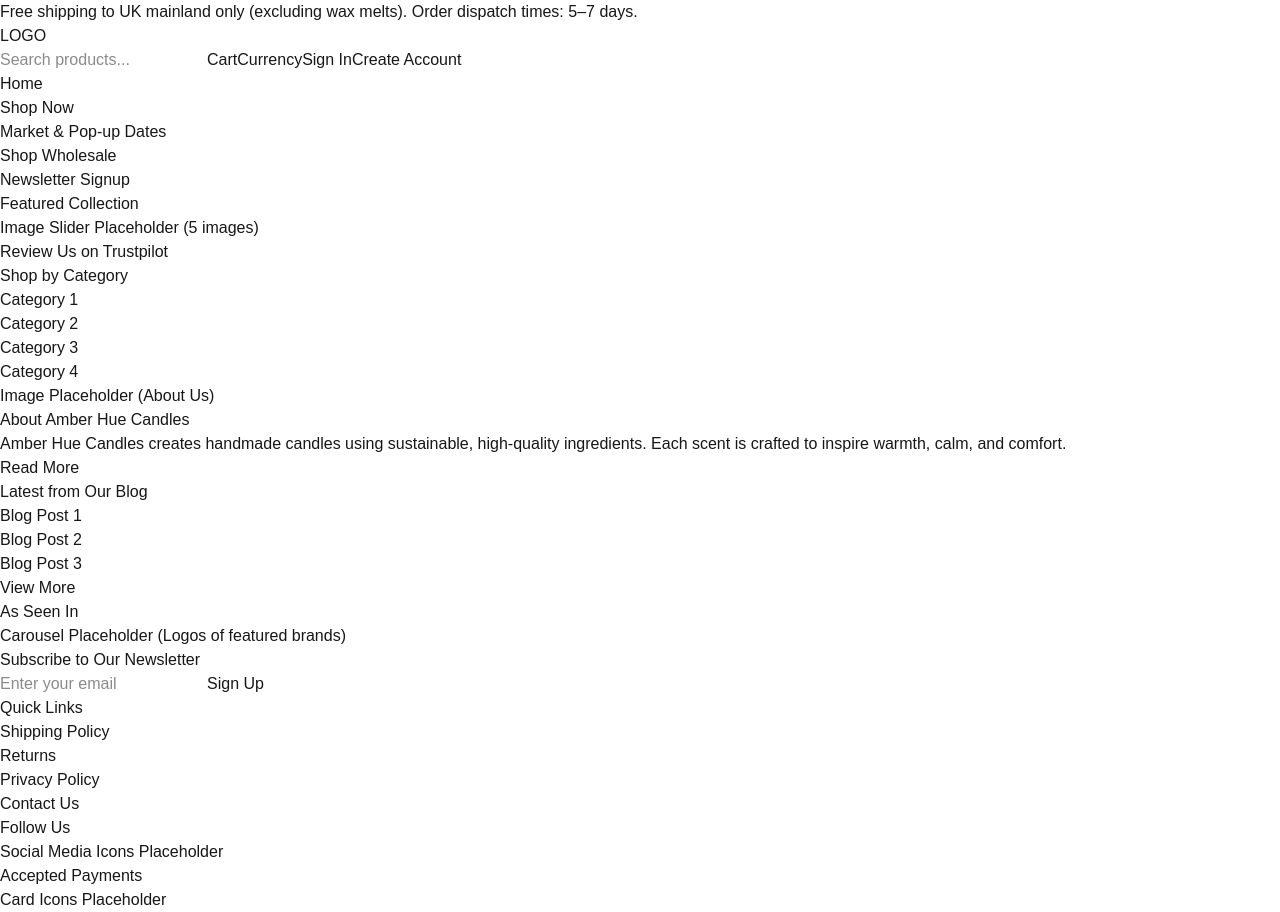
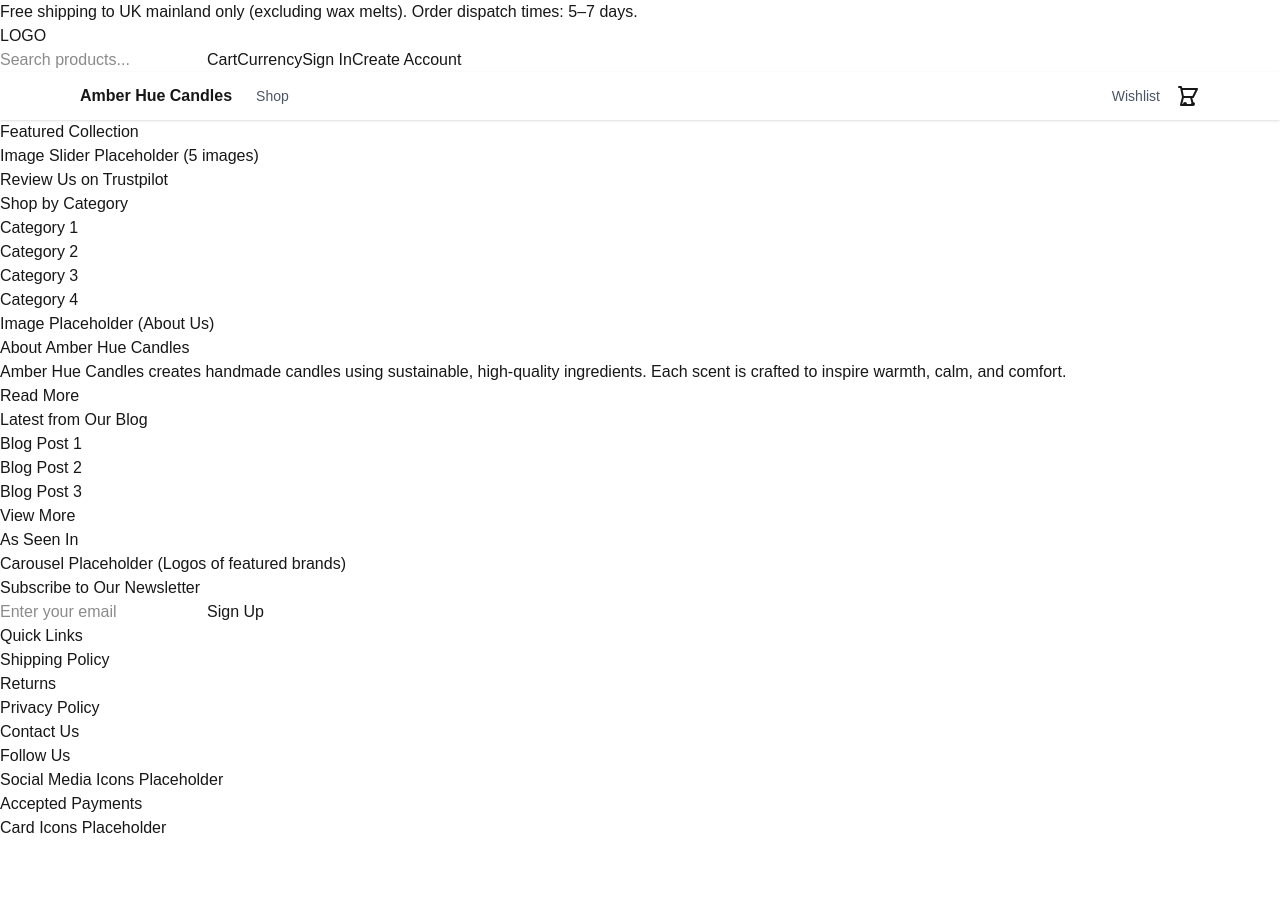
Before and after one commit to LeanneCodes/amber-hue-candles, a Next.js app: page / in a window 1280 px wide. After the commit the page ends 840 px from the top, so only its background shows below. Built offline with nearby package versions, Linux system fonts and the light colour scheme.

Commit message:
checkout setup page

```diff
--- a/app/checkout/page.js
+++ b/app/checkout/page.js
@@ -1,11 +1,123 @@
-import React from 'react'
+"use client";
 
-const page = () => {
+import { useEffect, useState } from "react";
+
+export default function CheckoutPage() {
+  const [cart, setCart] = useState([]);
+
+  // Load cart from localStorage
+  useEffect(() => {
+    const savedCart = JSON.parse(localStorage.getItem("cart")) || [];
+    // Ensure all prices are numbers (not strings)
+    const validatedCart = savedCart.map(item => ({
+      ...item,
+      price: Number(item.price) || 0,
+      quantity: Number(item.quantity) || 1,
+    }));
+    setCart(validatedCart);
+  }, []);
+
+  // Save updated cart
+  const updateCart = (newCart) => {
+    setCart(newCart);
+    localStorage.setItem("cart", JSON.stringify(newCart));
+  };
+
+  // Remove item
+  const handleRemove = (id) => {
+    const updated = cart.filter(item => item.id !== id);
+    updateCart(updated);
+  };
+
+  // Update quantity
+  const handleQuantityChange = (id, newQty) => {
+    const updated = cart.map(item =>
+      item.id === id
+        ? { ...item, quantity: Math.max(1, Number(newQty)) }
+        : item
+    );
+    updateCart(updated);
+  };
+
+  // Calculate totals
+  const subtotal = cart.reduce((sum, item) => sum + item.price * item.quantity, 0);
+  const vat = subtotal * 0.2;
+  const shipping = subtotal === 0 ? 0 : subtotal < 50 ? 3 : 0;
+  const total = subtotal + vat + shipping;
+
   return (
-    <div>
-      checkout page
+    <div className="max-w-4xl mx-auto p-6 space-y-8">
+      <h1 className="text-2xl font-semibold mb-4">Checkout</h1>
+
+      {cart.length === 0 ? (
+        <p>Your cart is empty.</p>
+      ) : (
+        <>
+          {/* Cart Items */}
+          <div className="space-y-6">
+            {cart.map(item => (
+              <div
+                key={item.id}
+                className="flex items-center justify-between border-b pb-4"
+              >
+                <div className="flex items-center space-x-4">
+                  <img
+                    src={item.images?.[0]}
+                    alt={item.name}
+                    className="w-20 h-20 object-cover rounded-md"
+                  />
+                  <div>
+                    <h2 className="font-semibold">{item.name}</h2>
+                    <p className="text-sm text-gray-500">£{item.price.toFixed(2)} each</p>
+                    <div className="flex items-center mt-2">
+                      <label className="text-sm mr-2">Qty:</label>
+                      <input
+                        type="number"
+                        min="1"
+                        value={item.quantity}
+                        onChange={(e) => handleQuantityChange(item.id, e.target.value)}
+                        className="w-16 border rounded px-2 py-1 text-center"
+                      />
+                    </div>
+                  </div>
+                </div>
+                <div className="flex items-center space-x-6">
+                  <p className="font-medium">
+                    £{(item.price * item.quantity).toFixed(2)}
+                  </p>
+                  <button
+                    onClick={() => handleRemove(item.id)}
+                    className="text-red-600 hover:underline text-sm"
+                  >
+                    Remove
+                  </button>
+                </div>
+              </div>
+            ))}
+          </div>
+
+          {/* Totals */}
+          <div className="border-t pt-6 space-y-2 text-right">
+            <p>
+              <span className="font-medium">Subtotal:</span> £{subtotal.toFixed(2)}
+            </p>
+            <p>
+              <span className="font-medium">VAT (20%):</span> £{vat.toFixed(2)}
+            </p>
+            <p>
+              <span className="font-medium">Shipping:</span>{" "}
+              {shipping === 0 ? "Free" : `£${shipping.toFixed(2)}`}
+            </p>
+            <p className="text-xl font-semibold pt-2 border-t mt-2">
+              Total: £{total.toFixed(2)}
+            </p>
+          </div>
+
+          <button className="bg-black text-white px-8 py-3 rounded-md hover:bg-gray-800 transition-all duration-200 w-full sm:w-auto">
+            Proceed to Payment
+          </button>
+        </>
+      )}
     </div>
-  )
+  );
 }
-
-export default page
--- a/app/layout.js
+++ b/app/layout.js
@@ -1,4 +1,6 @@
 import './globals.css';
+import { CartProvider } from "@/components/CartContext";
+import { Toaster } from "react-hot-toast";
 import HeaderBanner from '@/components/HeaderBanner';
 import Navbar from '@/components/Navbar';
 import Footer from '@/components/Footer';
@@ -12,16 +14,19 @@
   return (
     <html lang="en">
       <body className="flex flex-col min-h-screen">
+        <CartProvider>
           <header>
             <HeaderBanner />
             <Navbar />
           </header>
           <main className="grow">
             {children}
+            <Toaster position="top-right" />
           </main>
           <footer className="mt-auto">
             <Footer />
           </footer>
+        </CartProvider>
       </body>
     </html>
   );
--- /dev/null
+++ b/components/CartContext.jsx
@@ -0,0 +1,63 @@
+// components/CartContext.jsx
+"use client";
+
+import React, { createContext, useContext, useEffect, useState } from "react";
+
+const CartContext = createContext();
+
+export const CartProvider = ({ children }) => {
+  const [cart, setCart] = useState([]); // { id, name, price, images, quantity }
+  const [toast, setToast] = useState({ show: false, item: null });
+
+  // load from localStorage
+  useEffect(() => {
+    try {
+      const raw = localStorage.getItem("cart");
+      if (raw) setCart(JSON.parse(raw));
+    } catch (e) { console.error(e); }
+  }, []);
+
+  // persist to localStorage
+  useEffect(() => {
+    localStorage.setItem("cart", JSON.stringify(cart));
+  }, [cart]);
+
+  const addItem = (product, quantity = 1) => {
+    setCart((prev) => {
+      const existing = prev.find((p) => p.id === product.id);
+      if (existing) {
+        return prev.map((p) =>
+          p.id === product.id ? { ...p, quantity: p.quantity + quantity } : p
+        );
+      }
+      return [...prev, { id: product.id, name: product.name, price: product.price, images: product.images, quantity }];
+    });
+    // show toast
+    setToast({ show: true, item: { id: product.id, name: product.name, price: product.price, images: product.images, quantity } });
+    // auto-hide after 3s
+    setTimeout(() => setToast({ show: false, item: null }), 3000);
+  };
+
+  const removeItem = (id) => {
+    setCart((prev) => prev.filter((p) => p.id !== id));
+  };
+
+  const updateQuantity = (id, qty) => {
+    setCart((prev) =>
+      prev.map((p) => (p.id === id ? { ...p, quantity: Math.max(1, qty) } : p))
+    );
+  };
+
+  const clearCart = () => setCart([]);
+
+  const totalItems = cart.reduce((s, p) => s + p.quantity, 0);
+  const totalPrice = cart.reduce((s, p) => s + p.price * p.quantity, 0);
+
+  return (
+    <CartContext.Provider value={{ cart, addItem, removeItem, updateQuantity, clearCart, totalItems, totalPrice, toast }}>
+      {children}
+    </CartContext.Provider>
+  );
+};
+
+export const useCart = () => useContext(CartContext);
--- a/components/Navbar.js
+++ b/components/Navbar.js
@@ -1,18 +1,37 @@
-import React from 'react';
-import Link from 'next/link';
+// components/Navbar.jsx
+"use client";
 
-const Navbar = () => {
+import Link from "next/link";
+import React from "react";
+import { useCart } from "./CartContext";
+
+export default function Navbar() {
+  const { totalItems } = useCart();
+
   return (
-    <nav>
-      <ul>
-        <li><Link href="/">Home</Link></li>
-        <li><Link href="/products">Shop Now</Link></li>
-        <li><Link href="/markets">Market & Pop-up Dates</Link></li>
-        <li><Link href="/wholesale">Shop Wholesale</Link></li>
-        <li><Link href="/newsletter">Newsletter Signup</Link></li>
-      </ul>
+    <nav className="bg-white shadow-sm">
+      <div className="max-w-6xl mx-auto px-4 py-3 flex items-center justify-between">
+        <div className="flex items-center space-x-6">
+          <Link href="/" className="font-semibold">Amber Hue Candles</Link>
+          <Link href="/products" className="text-sm text-gray-600">Shop</Link>
+        </div>
+
+        <div className="flex items-center space-x-4">
+          <Link href="/wishlist" className="text-sm text-gray-600">Wishlist</Link>
+
+          <Link href="/checkout" className="relative inline-flex items-center">
+            <svg xmlns="http://www.w3.org/2000/svg" className="h-6 w-6" fill="none" viewBox="0 0 24 24" stroke="currentColor">
+              <path strokeLinecap="round" strokeLinejoin="round" strokeWidth="2" d="M3 3h2l.4 2M7 13h10l4-8H5.4M7 13L5.4 5M7 13l-2 8h12l-2-8M9 21a1 1 0 100-2 1 1 0 000 2zm8 0a1 1 0 100-2 1 1 0 000 2z"/>
+            </svg>
+
+            {totalItems > 0 && (
+              <span className="absolute -top-2 -right-3 bg-red-500 text-white text-xs w-5 h-5 rounded-full flex items-center justify-center">
+                {totalItems}
+              </span>
+            )}
+          </Link>
+        </div>
+      </div>
     </nav>
   );
-};
-
-export default Navbar;
+}
--- a/package.json
+++ b/package.json
@@ -12,7 +12,8 @@
     "lucide-react": "^0.553.0",
     "next": "16.0.3",
     "react": "19.2.0",
-    "react-dom": "19.2.0"
+    "react-dom": "19.2.0",
+    "react-hot-toast": "^2.6.0"
   },
   "devDependencies": {
     "@tailwindcss/postcss": "^4",
```
Also changed, not shown: components/ProductDetails.js (+27 -11 lines), 1 other file (tests, documents, lock files or other folders). Lines whose indentation alone changed are shown as unchanged.
